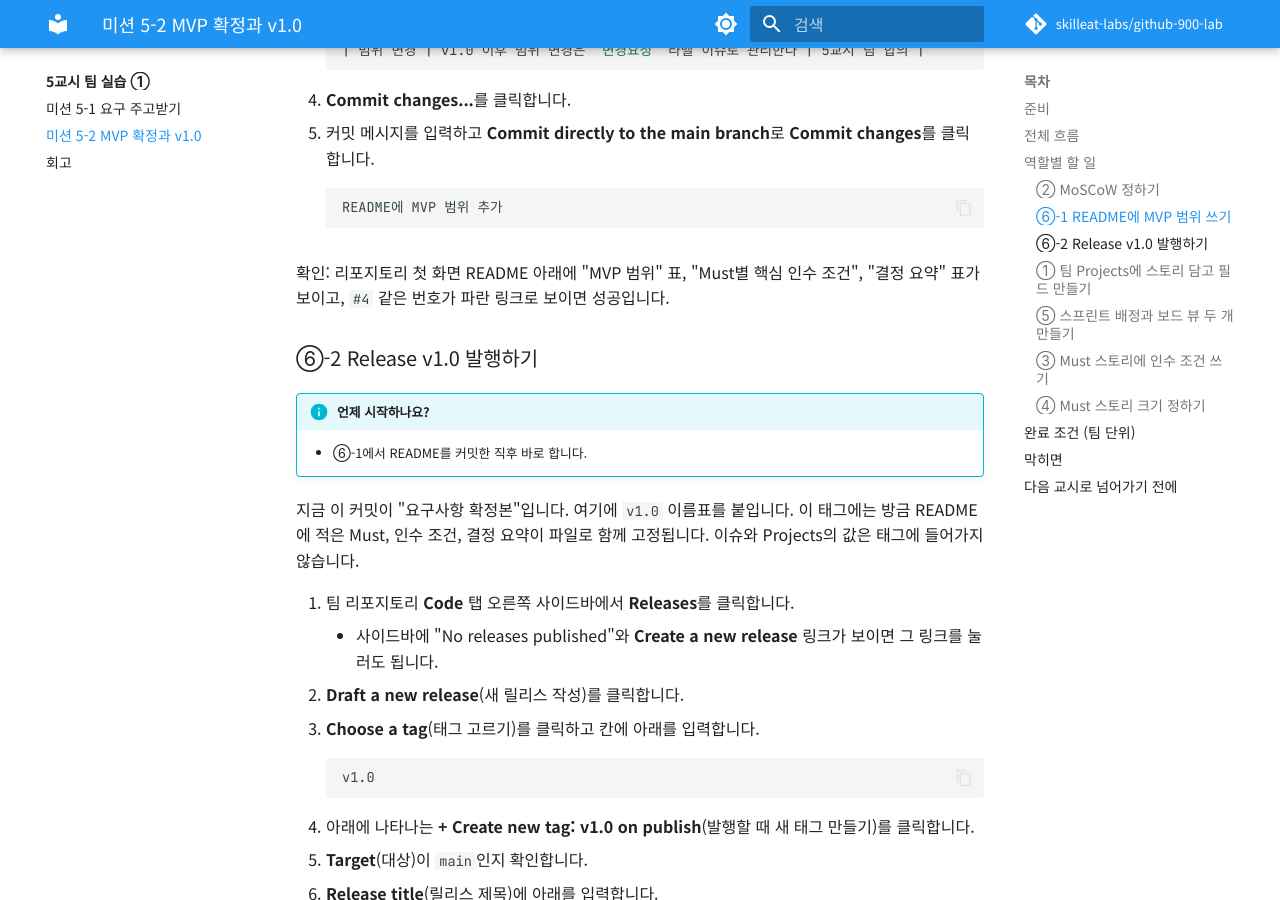
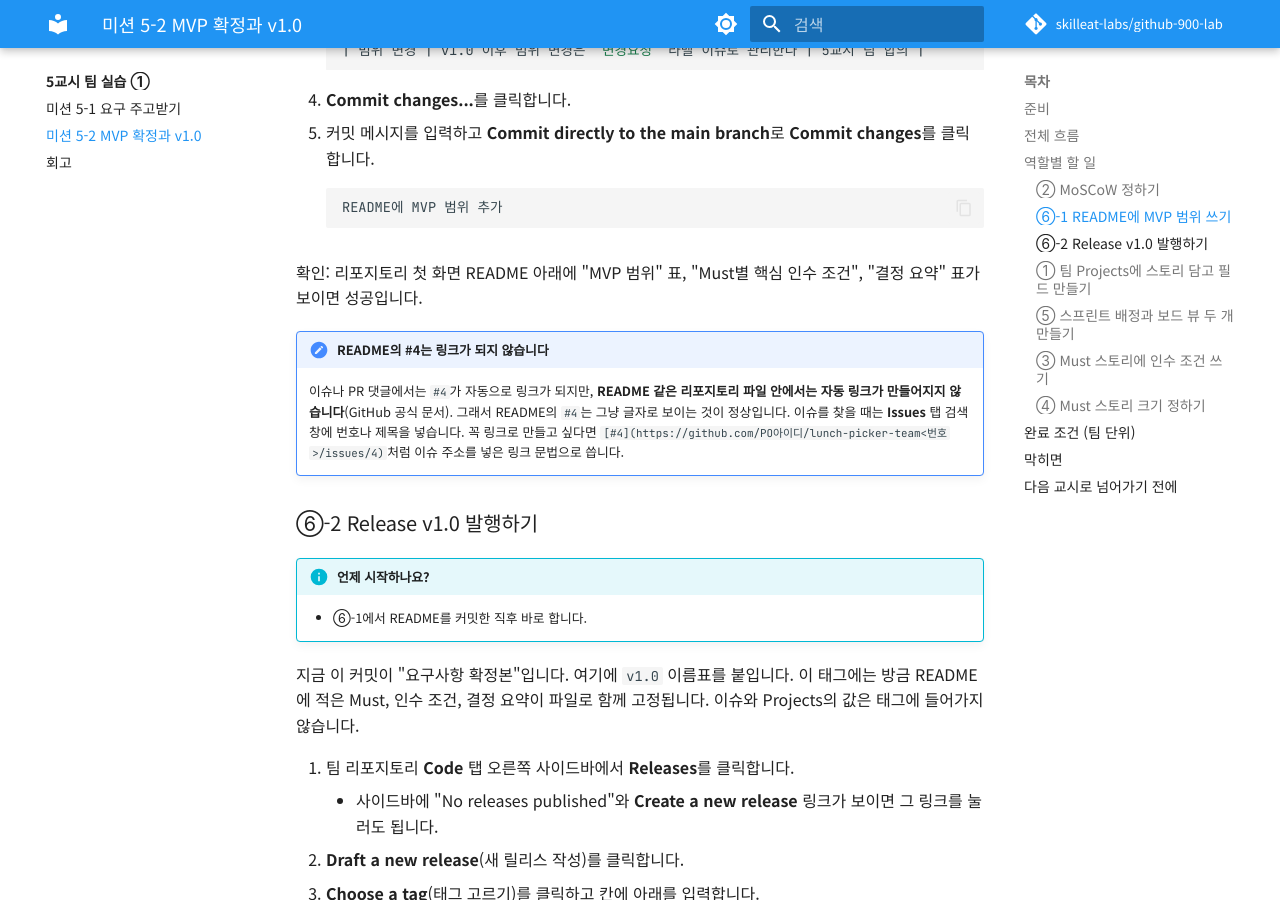
Before and after one commit to hyongsu/github-900-lab, an MkDocs documentation site: the page built from docs/class5/mission-2.md, in a window 1280 px wide and 900 px high, scrolled down 4710 px. Built offline with MkDocs 1.6.1 and Material for MkDocs 9.7.7, drawn with Linux system fonts in a browser that asks for light colours; comment, search, counter and statistics services are not loaded.

Commit message:
5-2 ⑥-1: README 안의 #번호는 자동 링크가 안 된다는 점 바로잡기 (공식 문서 기준)
Co-Authored-By: Claude Opus 5.5 <noreply@anthropic.com>

````diff
--- a/docs/class5/mission-2.md
+++ b/docs/class5/mission-2.md
@@ -167,7 +167,10 @@ flowchart LR
         README에 MVP 범위 추가
         ```
 
-    확인: 리포지토리 첫 화면 README 아래에 "MVP 범위" 표, "Must별 핵심 인수 조건", "결정 요약" 표가 보이고, `#4` 같은 번호가 파란 링크로 보이면 성공입니다.
+    확인: 리포지토리 첫 화면 README 아래에 "MVP 범위" 표, "Must별 핵심 인수 조건", "결정 요약" 표가 보이면 성공입니다.
+
+    !!! note "README의 #4는 링크가 되지 않습니다"
+        이슈나 PR 댓글에서는 `#4`가 자동으로 링크가 되지만, **README 같은 리포지토리 파일 안에서는 자동 링크가 만들어지지 않습니다**(GitHub 공식 문서). 그래서 README의 `#4`는 그냥 글자로 보이는 것이 정상입니다. 이슈를 찾을 때는 **Issues** 탭 검색창에 번호나 제목을 넣습니다. 꼭 링크로 만들고 싶다면 `[#4](https://github.com/PO아이디/lunch-picker-team<번호>/issues/4)`처럼 이슈 주소를 넣은 링크 문법으로 씁니다.
 
     ### ⑥-2 Release v1.0 발행하기
 
````
